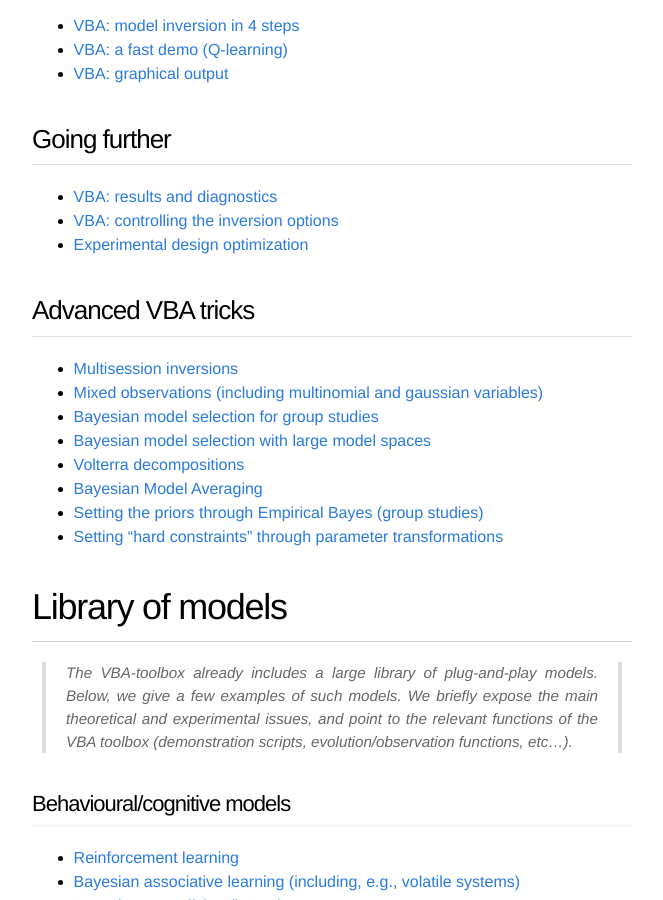
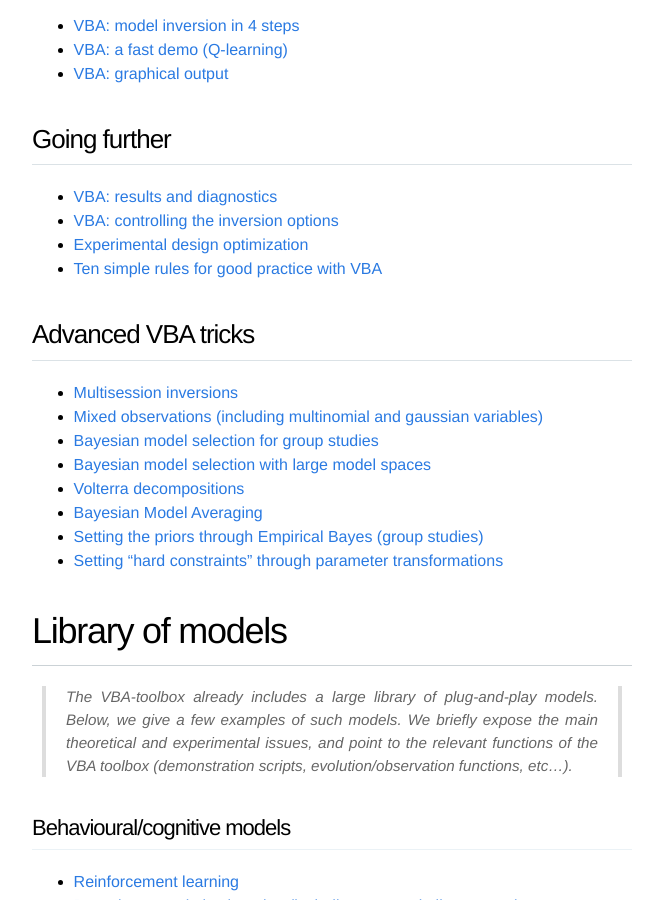
Before and after one commit to MBB-team/VBA-toolbox, a Jekyll site: the page built from _wiki/Home.md, in a window 1280 px wide and 900 px high, scrolled down 527 px. Shown: the whole window, without its empty margins (308-971 px from the left). Built offline with Jekyll 4.4.1, drawn with Linux system fonts in a browser that asks for light colours; nearby versions of some CDN libraries.

Commit message:
Update Home.md

```diff
--- a/_wiki/Home.md
+++ b/_wiki/Home.md
@@ -21,6 +21,7 @@ title: "home"
 - [VBA: results and diagnostics](VBA-output-structure)
 - [VBA: controlling the inversion options](Controlling-the-inversion-using-VBA-options)
 - [Experimental design optimization](Optimizing-the-experimental-design)
+- [Ten simple rules for good practice with VBA](10-simple-rules)
 
 
 ## Advanced VBA tricks
```
